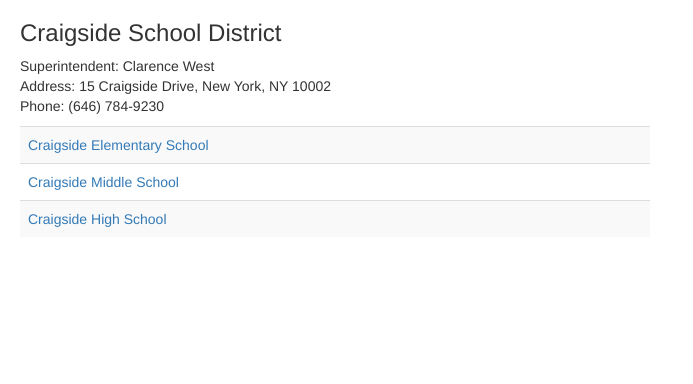
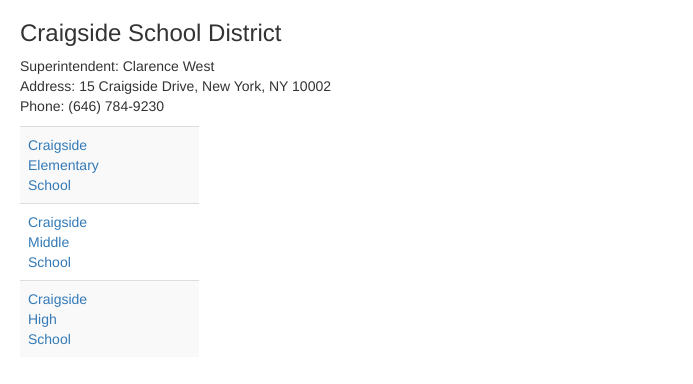
Before and after one commit to peterhend/schools, a Flask app: page /districts/1/ in a window 1280 px wide. Shown: the part 52-436 px from the top of the page, without its empty margins (0-693 px from the left). Run offline with Flask 2, Linux system fonts and the light colour scheme; data comes from the database, SQL or seed files in the repository; some libraries are stand-ins or nearby versions.

Commit message:
Update online help

```diff
--- a/templates/district.html
+++ b/templates/district.html
@@ -7,10 +7,10 @@
 Address: {{district.address}}, {{district.city}}, {{district.state}} {{district.zip}}<br>
 Phone: {{district.phone}}</p>
 
-<table class="table table-striped" style="width:50%">
+<table class="table table-striped" style="width:0">
 {% for school in schools %}
 	<tr>
-		<td><a href='{{url_for('showSchool', district_id=school.district_id, school_id=school.id)}}'>{{school.name}}</a></td>
+		<td style="padding-right:100px;"><a href='{{url_for('showSchool', district_id=school.district_id, school_id=school.id)}}'>{{school.name}}</a></td>
 	</tr>
 {% endfor %}
 </table>
```
